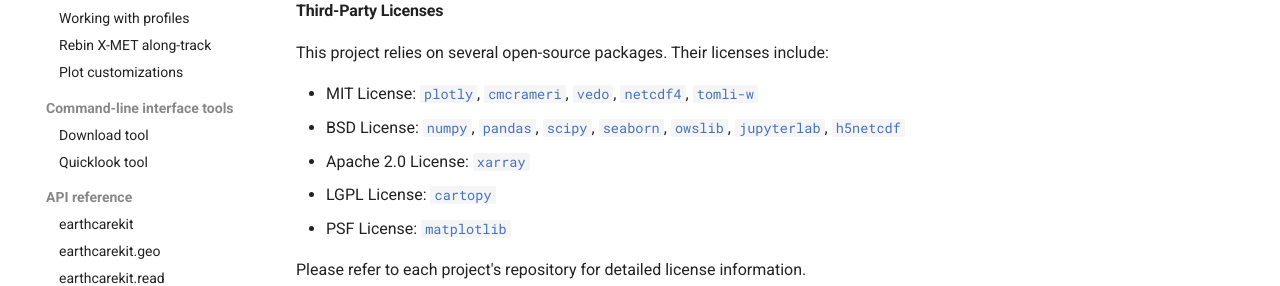
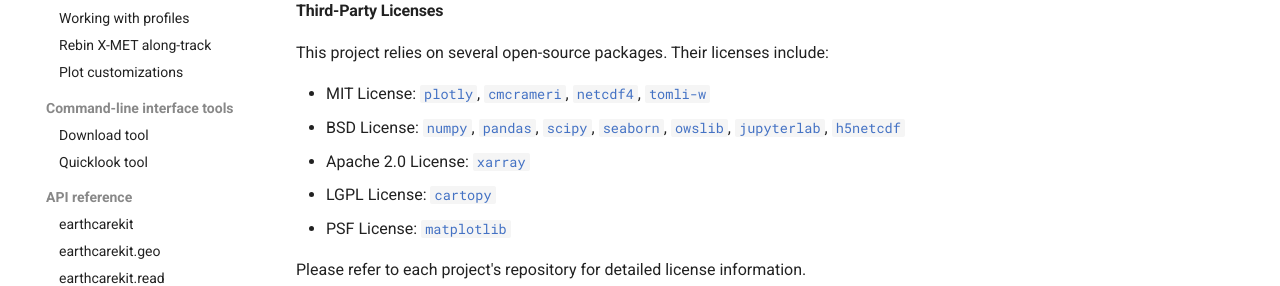
Before and after one commit to TROPOS-RSD/earthcarekit, an MkDocs documentation site: the page built from docs/index.md, in a window 1280 px wide and 900 px high, scrolled down 2092 px. Shown: the part 314-600 px from the top of the window. Built offline with MkDocs 1.6.1 and Material for MkDocs 9.7.7, drawn with Linux system fonts in a browser that asks for light colours; comment, search, counter and statistics services are not loaded.

Commit message:
Removed unused dependency (vedo package)

```diff
--- a/docs/index.md
+++ b/docs/index.md
@@ -80,7 +80,7 @@
 This project relies on several open-source packages.
 Their licenses include:
 
-- MIT License: [`plotly`](https://dash.plotly.com/), [`cmcrameri`](https://github.com/callumrollo/cmcrameri), [`vedo`](https://vedo.embl.es/), [`netcdf4`](https://unidata.github.io/netcdf4-python/), [`tomli-w`](https://github.com/hukkin/tomli-w)
+- MIT License: [`plotly`](https://dash.plotly.com/), [`cmcrameri`](https://github.com/callumrollo/cmcrameri), [`netcdf4`](https://unidata.github.io/netcdf4-python/), [`tomli-w`](https://github.com/hukkin/tomli-w)
 - BSD License: [`numpy`](https://numpy.org/), [`pandas`](https://pandas.pydata.org/), [`scipy`](https://scipy.org/), [`seaborn`](https://seaborn.pydata.org/), [`owslib`](https://github.com/geopython/OWSLib), [`jupyterlab`](https://jupyter.org/), [`h5netcdf`](https://h5netcdf.org/index.html)
 - Apache 2.0 License: [`xarray`](https://xarray.dev/)
 - LGPL License: [`cartopy`](https://scitools.org.uk/cartopy/docs/latest/)
--- a/pyproject.toml
+++ b/pyproject.toml
@@ -39,7 +39,6 @@
     "scipy>=1.16.1",
     "owslib>=0.34.1",
     "jupyterlab>=4.4.5",
-    "vedo>=2025.5.4",
     "h5netcdf>=1.6.3",
     "netcdf4>=1.7.2",
     "tomli-w>=1.2.0",
```
